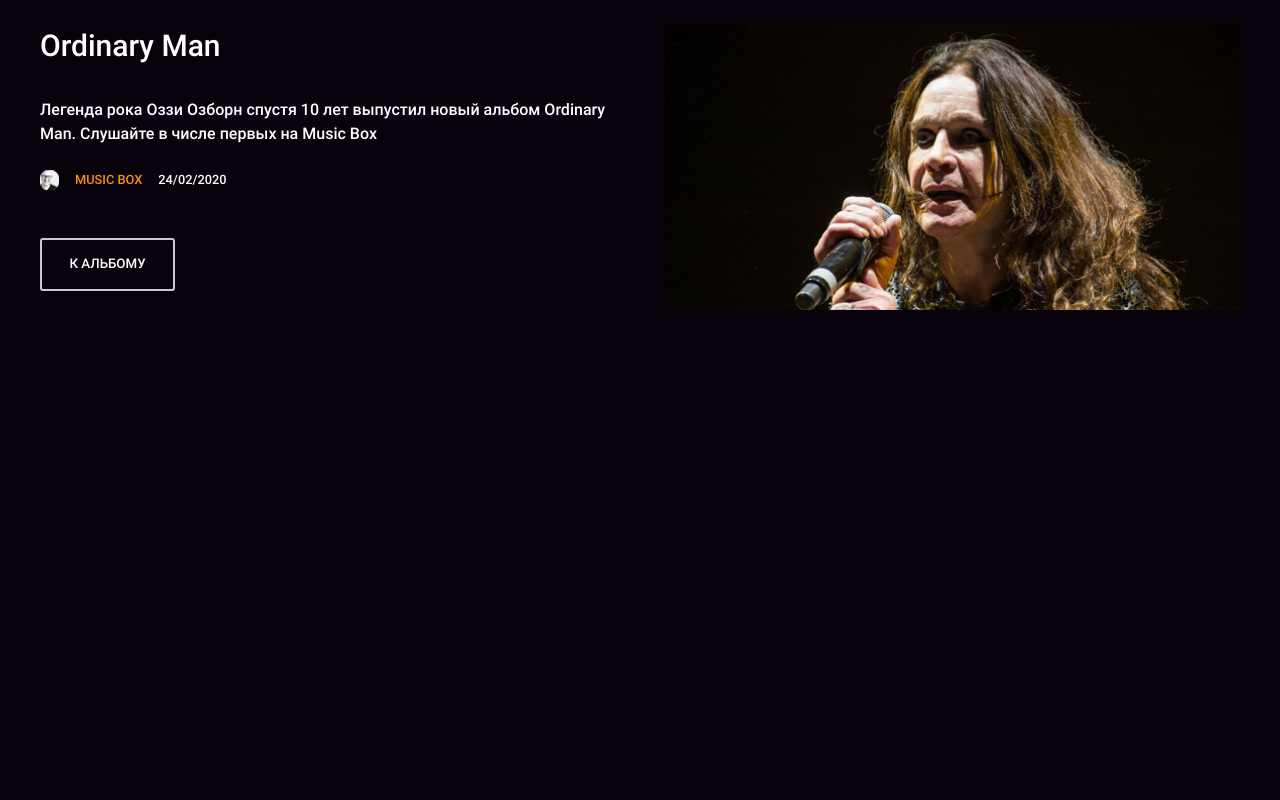
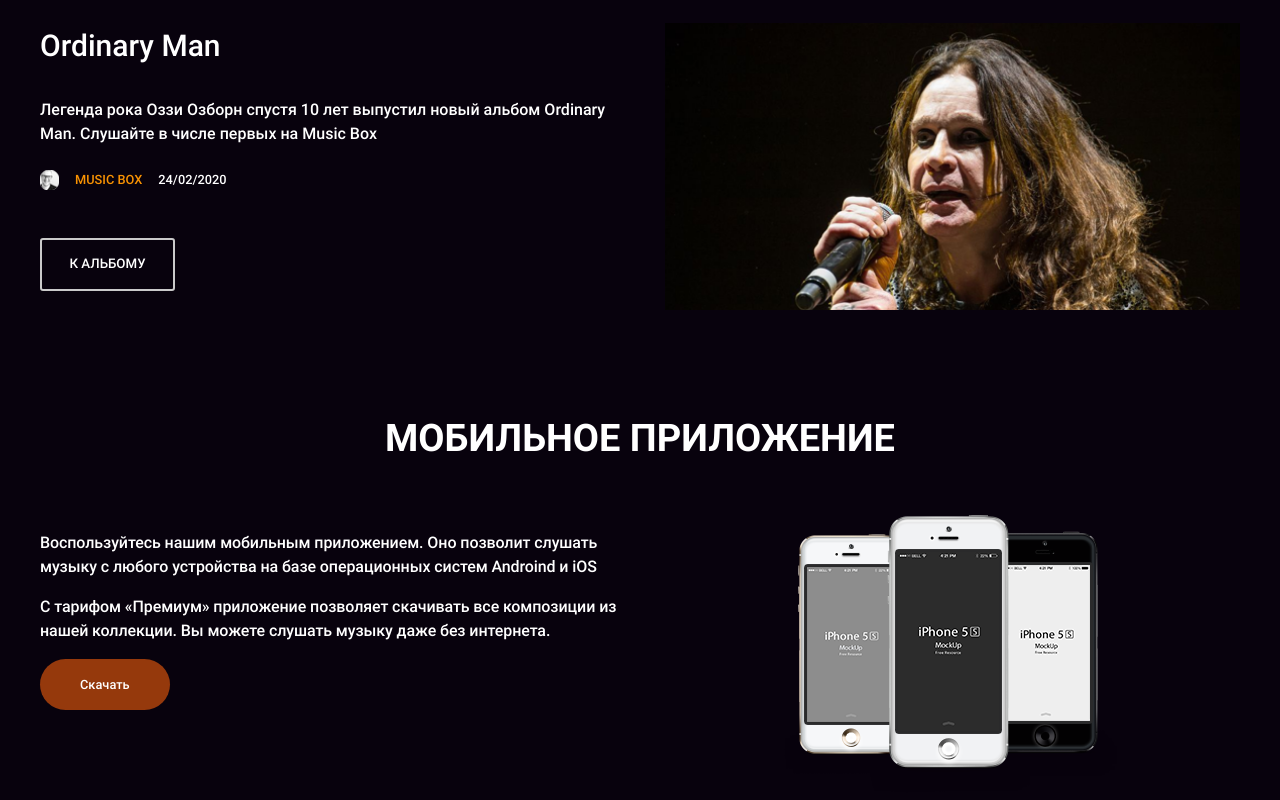
Before and after one commit to dinikoff/layout-designer-project-lvl2, a website: page src/index.html in a window 1280 px wide. Shown: the part 2195-2995 px from the top of the page. Before the commit the page ends 2505 px from the top, so only its background shows below. Drawn offline with Linux system fonts and the light colour scheme.

Commit message:
step5 mobile add

```diff
--- a/src/index.html
+++ b/src/index.html
@@ -119,5 +119,22 @@
         </div>
       </div>
     </section>
+
+    <section class="mobile" id="page-app">
+      <div class="container">
+        <h2 class="mobile__title">Мобильное приложение</h2>
+        <div class="mobile__inner">
+          <div class="mobile__description">
+            <p class="mobile__text">Воспользуйтесь нашим мобильным приложением. Оно позволит слушать музыку с любого устройства на базе операционных систем Androind и iOS</p>
+            <p class="mobile__text">С тарифом «Премиум» приложение позволяет скачивать все композиции из нашей коллекции. Вы можете слушать музыку даже без интернета.</p>
+            <a href="#" class="mobile__button button">Скачать</a>
+          </div>
+          <div class="mobile__img-inner">
+            <img src="./images/iphone.png" alt="" class="mobile__img">
+          </div>
+        </div>
+      </div>
+    </section>
+
   </body>
 </html>
--- /dev/null
+++ b/src/scss/_mobile.scss
@@ -0,0 +1,56 @@
+.mobile {
+  padding-top: 100px;
+
+  &__title {
+    text-align: center;
+  }
+
+  &__inner {
+    display: flex;
+    margin-top: 48px;
+    column-gap: 42px;
+  }
+
+  &__description {
+    width: 50%;
+    margin-top: 16px;
+    font-size: $medium-text;
+  }
+
+  &__text {
+    margin-bottom: 16px;
+    letter-spacing: -0.1px;
+  }
+
+  &__button {
+    display: inline-block;
+    background-color: $accent-bg-color-4;
+    font-size: $small-text;
+    padding: 16px 40px;
+    border-radius: 30px;
+  }
+
+  &__img-inner {
+    width: 50%;
+    text-align: center;
+  }
+
+  @media (max-width: 420px) {
+    &__inner {
+      flex-direction: column-reverse;
+    }
+
+    &__description {
+      width: 100%;
+      margin-top: 9px;
+    }
+
+    &__img-inner {
+      width: 100%;
+      justify-content: center;
+      // width: 100%;
+      // align-self: center;
+      // text-align: center;
+    }
+  }
+}
--- a/src/scss/app.scss
+++ b/src/scss/app.scss
@@ -9,3 +9,4 @@
 @import "subscribe";
 @import "pricing";
 @import "news";
+@import "mobile";
```
Also changed, not shown: src/css/app.css.
